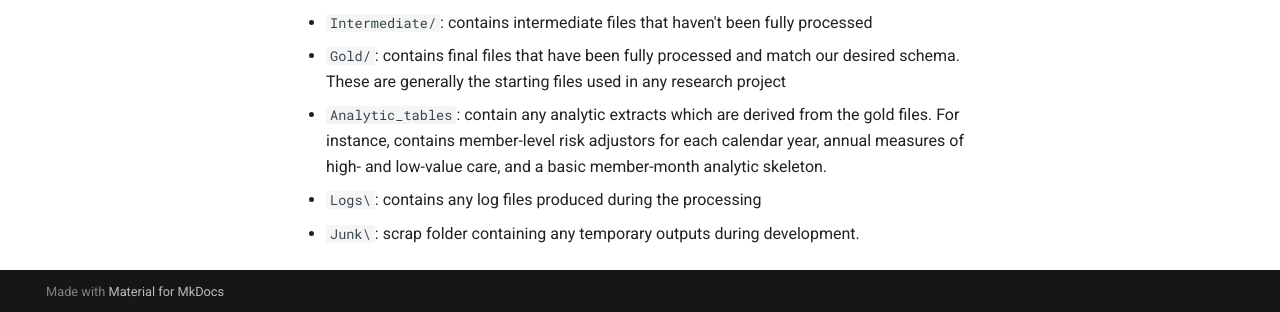
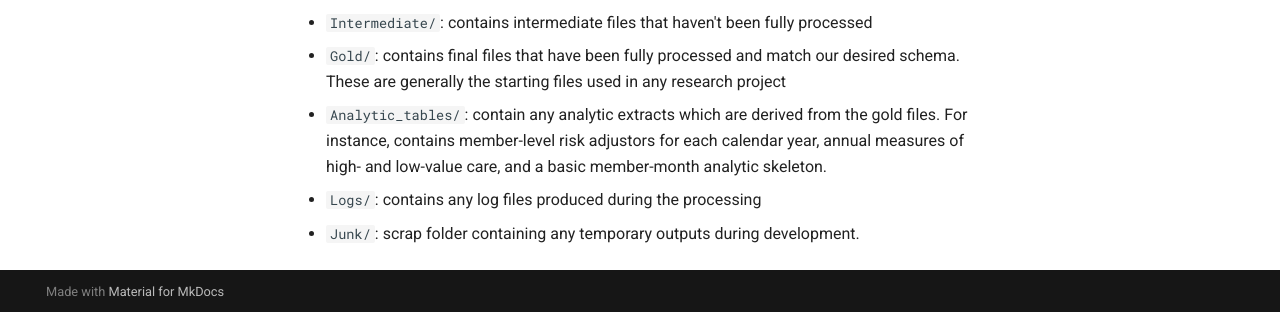
Before and after one commit to Yale-Medicaid/Documentation, an MkDocs documentation site: the page built from docs/state_medicaid_data.md, in a window 1280 px wide and 900 px high, scrolled down 950 px. Shown: the part 585-897 px from the top of the window. Built offline with MkDocs 1.6.1 and Material for MkDocs 9.7.7, drawn with Linux system fonts in a browser that asks for light colours.

Commit message:
Fix path typos

```diff
--- a/docs/state_medicaid_data.md
+++ b/docs/state_medicaid_data.md
@@ -45,6 +45,6 @@ State_Abbreviation/
 - `Standard/`: contains files that have been initially processed, typically data have been typecast and variabled names are mapped to match the standard schema
 - `Intermediate/`: contains intermediate files that haven't been fully processed
 - `Gold/`: contains final files that have been fully processed and match our desired schema. These are generally the starting files used in any research project
-- `Analytic_tables`: contain any analytic extracts which are derived from the gold files. For instance, contains member-level risk adjustors for each calendar year, annual measures of high- and low-value care, and a basic member-month analytic skeleton.
-- `Logs\`: contains any log files produced during the processing
-- `Junk\`: scrap folder containing any temporary outputs during development.
+- `Analytic_tables/`: contain any analytic extracts which are derived from the gold files. For instance, contains member-level risk adjustors for each calendar year, annual measures of high- and low-value care, and a basic member-month analytic skeleton.
+- `Logs/`: contains any log files produced during the processing
+- `Junk/`: scrap folder containing any temporary outputs during development.
```
